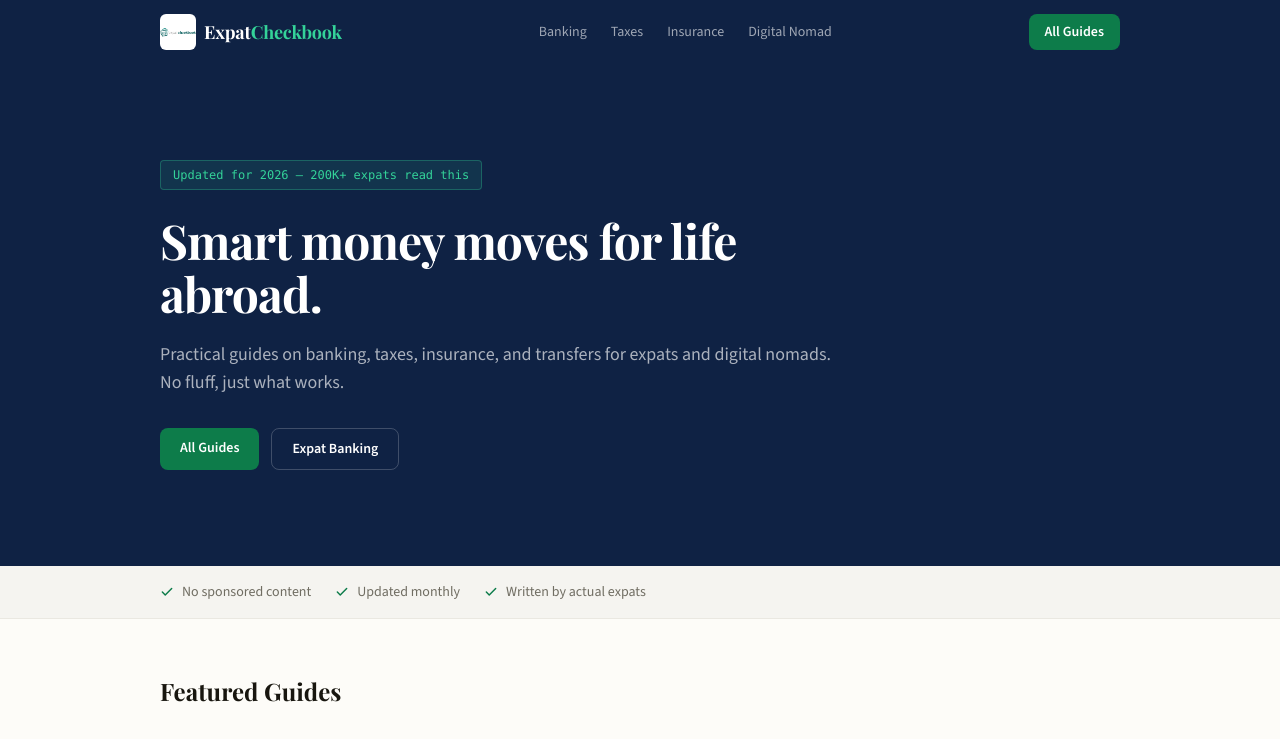
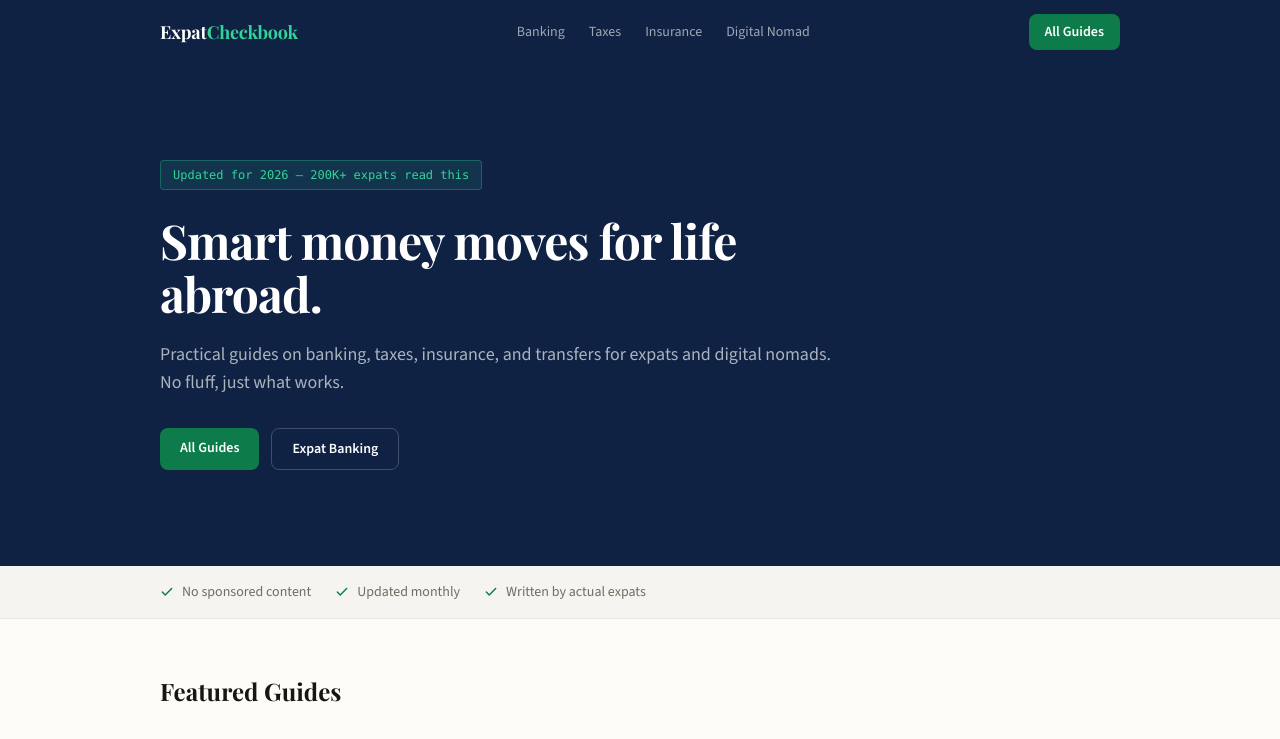
Before and after one commit to Leewak/expatcheckbook, a Next.js app: page / in a window 1280 px wide. Shown: the top 739 px of the page. Built offline with nearby package versions, Linux system fonts and the light colour scheme; a web font is replaced by a local one.

Commit message:
restore: text-only logo, remove image logo from nav

```diff
--- a/app/layout.tsx
+++ b/app/layout.tsx
@@ -28,12 +28,8 @@
       <body className="min-h-screen flex flex-col antialiased" style={{ background: "#FDFCF8", color: "#18160F" }}>
         <header style={{ background: "#0F2244", color: "#fff" }}>
           <nav className="max-w-5xl mx-auto px-5 sm:px-8 h-16 flex items-center justify-between">
-            <a href="/" className="flex items-center gap-2">
-              {/* eslint-disable-next-line @next/next/no-img-element */}
-              <img src="/logo-icon.png" alt="Expat Checkbook" style={{ height: 36, width: 36, objectFit: "contain", borderRadius: 6 }} />
-              <span className="font-bold text-lg" style={{ fontFamily: "var(--font-playfair)", color: "#fff", letterSpacing: "-0.01em" }}>
-                Expat<span style={{ color: "#34D399" }}>Checkbook</span>
-              </span>
+            <a href="/" className="font-bold text-lg" style={{ fontFamily: "var(--font-playfair)", color: "#fff", letterSpacing: "-0.01em" }}>
+              Expat<span style={{ color: "#34D399" }}>Checkbook</span>
             </a>
             <div className="hidden md:flex items-center gap-6">
               {navLinks.map(({ label, href }) => (
```
